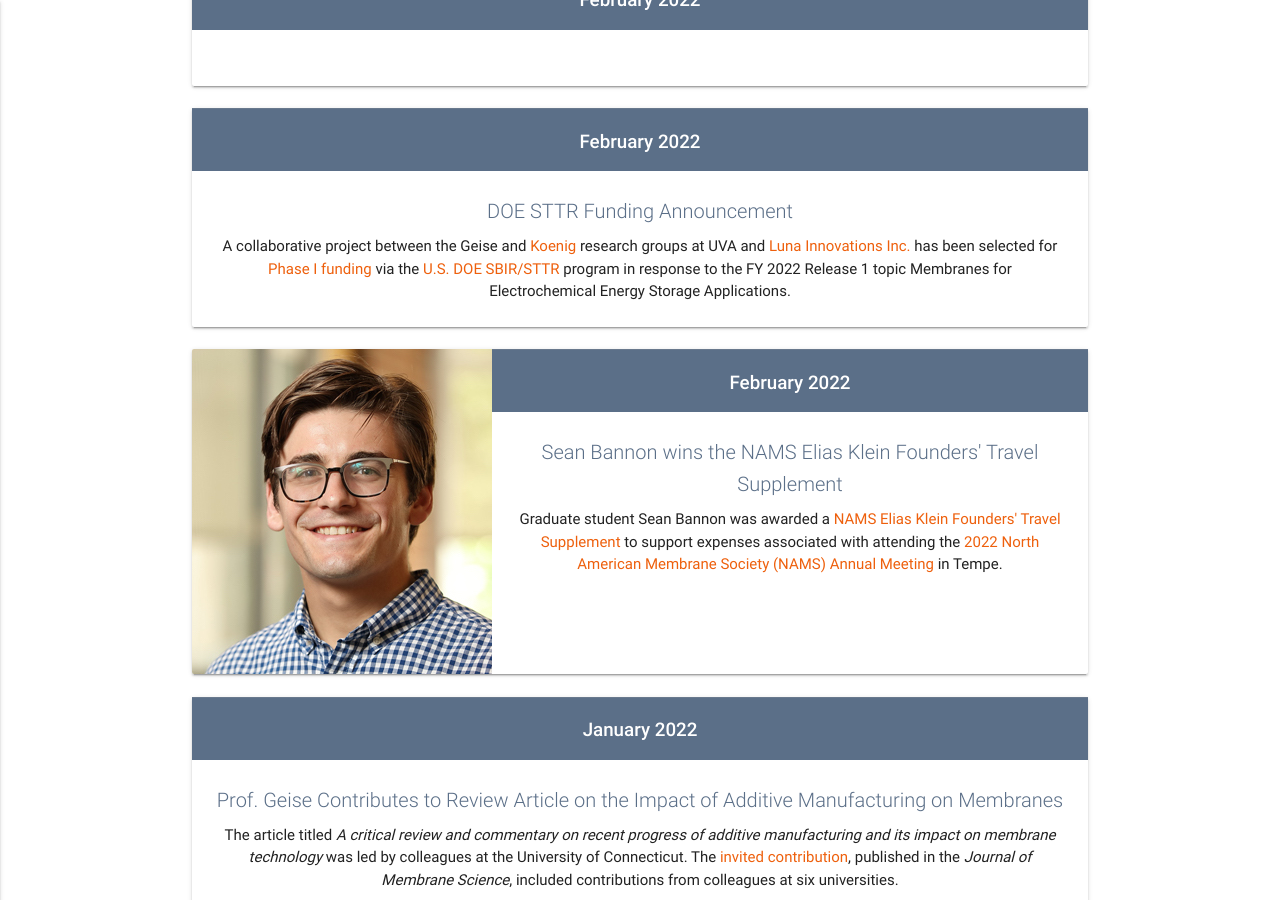
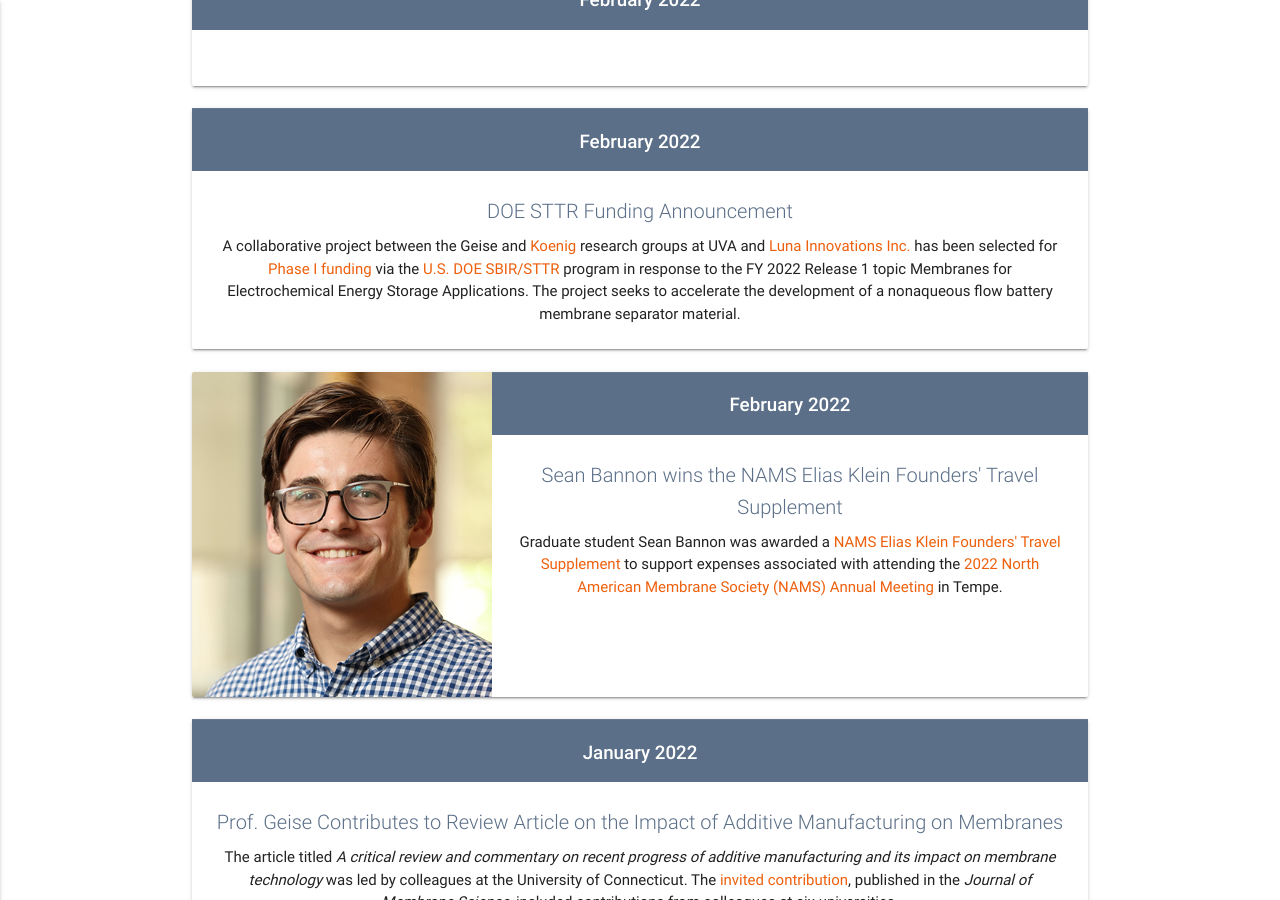
Before and after one commit to geisegroup/geisegroup.github.io, a Jekyll site: the page built from index.md, in a window 1280 px wide and 900 px high, scrolled down 2388 px. Built offline with Jekyll 4.4.1, drawn with Linux system fonts in a browser that asks for light colours; nearby versions of some CDN libraries.

Commit message:
Update 22_DOE-STTR.html

```diff
--- a/_newsItems/22_DOE-STTR.html
+++ b/_newsItems/22_DOE-STTR.html
@@ -2,6 +2,6 @@
 date: 2022-2-14
 year: 2022
 title: DOE STTR Funding Announcement
-text: A collaborative project between the Geise and <a href="https://engineering.virginia.edu/koenig-research-group" target="_blank" rel="noopener">Koenig</a> research groups at UVA and <a href="https://lunainc.com" target="_blank" rel="noopener">Luna Innovations Inc.</a> has been selected for <a href="https://science.osti.gov/sbir/Awards" target="_blank" rel="noopener">Phase I funding</a> via the <a href="https://science.osti.gov/sbir" target="_blank" rel="noopener">U.S. DOE SBIR/STTR</a> program in response to the FY 2022 Release 1 topic Membranes for Electrochemical Energy Storage Applications.
+text: A collaborative project between the Geise and <a href="https://engineering.virginia.edu/koenig-research-group" target="_blank" rel="noopener">Koenig</a> research groups at UVA and <a href="https://lunainc.com" target="_blank" rel="noopener">Luna Innovations Inc.</a> has been selected for <a href="https://science.osti.gov/sbir/Awards" target="_blank" rel="noopener">Phase I funding</a> via the <a href="https://science.osti.gov/sbir" target="_blank" rel="noopener">U.S. DOE SBIR/STTR</a> program in response to the FY 2022 Release 1 topic Membranes for Electrochemical Energy Storage Applications. The project seeks to accelerate the development of a nonaqueous flow battery membrane separator material.
 image:
 ---
```
